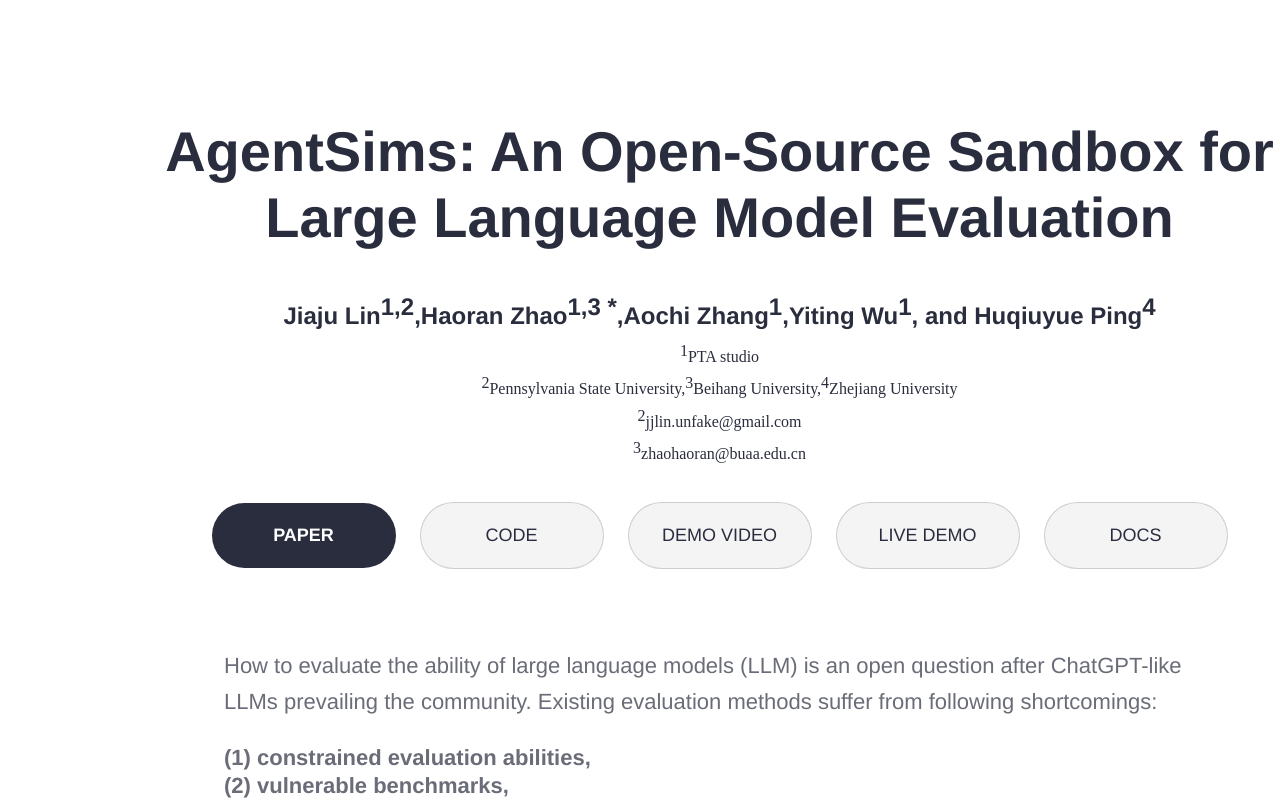
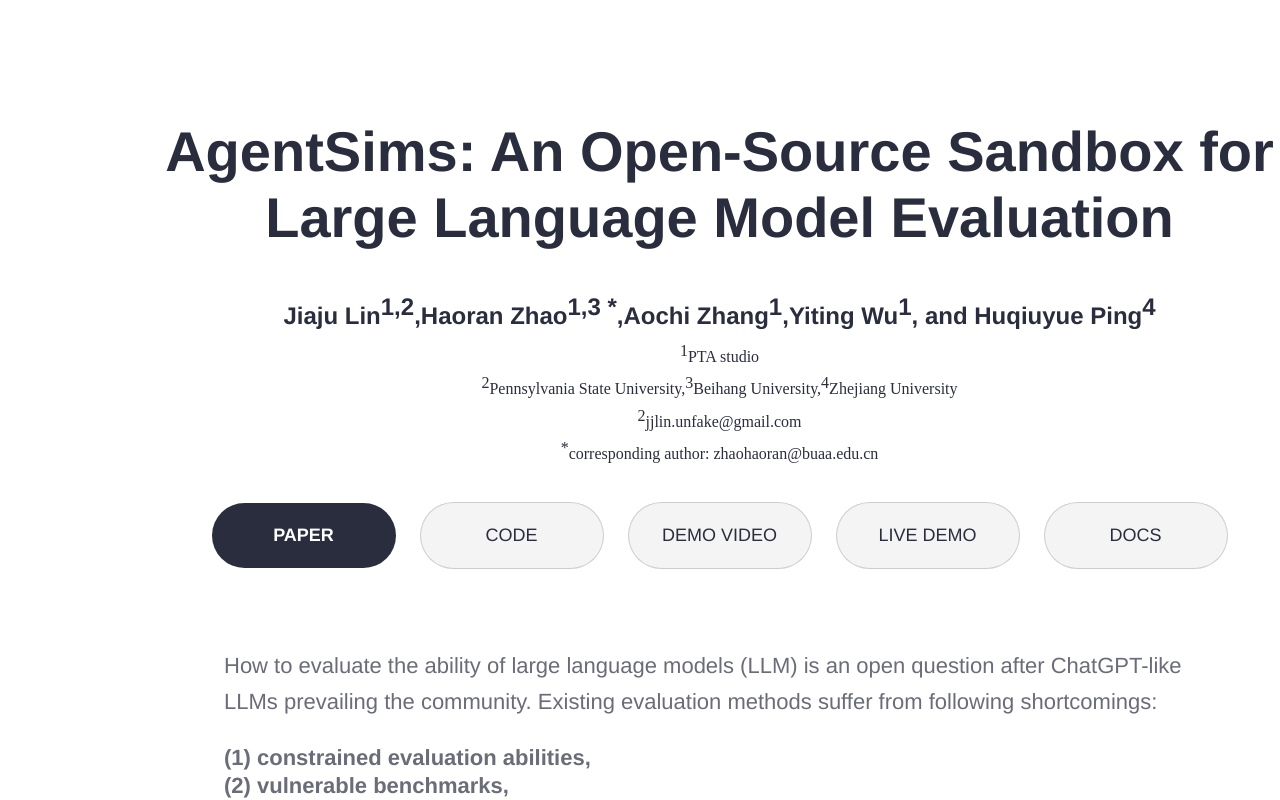
Before and after one commit to fisherOu/agentSims_web, a React (Vite) app: page / in a window 1280 px wide. Shown: the top 800 px of the page. Built offline with nearby package versions, Linux system fonts and the light colour scheme.

Commit message:
adjust corresponding author

```diff
--- a/src/screens/Heros/Heros.jsx
+++ b/src/screens/Heros/Heros.jsx
@@ -16,7 +16,7 @@
                 <p className="sub-title-info"><sup className="sup">1</sup>PTA studio</p>
                 <p className="sub-title-info"><sup className="sup">2</sup>Pennsylvania State University,<sup className="sup">3</sup>Beihang University,<sup className="sup">4</sup>Zhejiang University</p>
                 <p className="sub-title-info"><sup className="sup">2</sup>jjlin.unfake@gmail.com</p>
-                <p className="sub-title-info"><sup className="sup">3</sup>zhaohaoran@buaa.edu.cn</p>
+                <p className="sub-title-info"><sup className="sup">*</sup>corresponding author: zhaohaoran@buaa.edu.cn</p>
                 <div className="button-set">
                   <MasterPrimary
                     buttonTextClassName="master-primary-instance"
```
